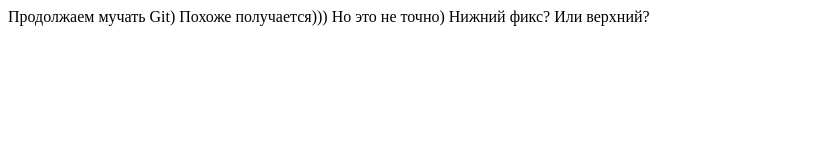
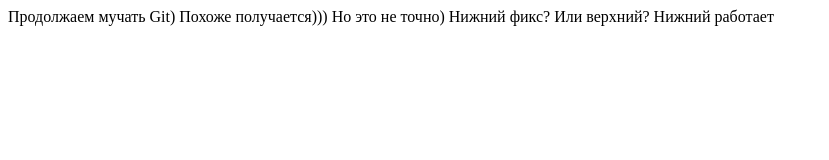
Before and after one commit to vikkont79/gittest, a plain HTML site: page index.html in a window 1280 px wide. Shown: the whole page, without its empty margins (0-829 px from the left). Drawn offline with Linux system fonts and the light colour scheme.

Commit message:
верхний фикс

```diff
--- a/index.html
+++ b/index.html
@@ -9,5 +9,6 @@
   Продолжаем мучать Git) Похоже получается)))
   Но это не точно)
   Нижний фикс? Или верхний?
+  Нижний работает
 </body>
 </html>
```
